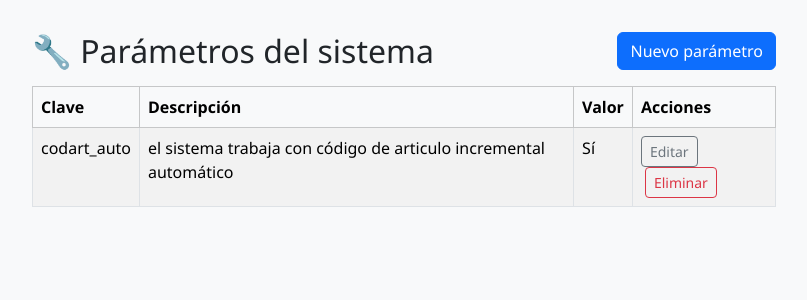
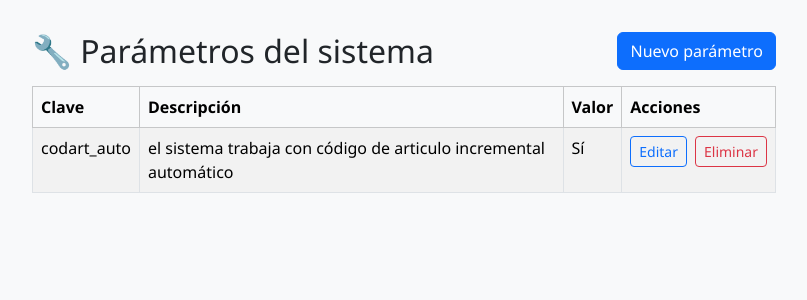
Before and after one commit to aflecha5278/saf-erp, a Django app: page /articulos/parametros/ in a window 1280 px wide. Shown: the part 119-419 px from the top of the page, without its empty margins (236-1043 px from the left). Run offline with Django 5.2, Linux system fonts and the light colour scheme; data comes from the database, SQL or seed files in the repository; some libraries are stand-ins or nearby versions.

```diff
--- a/articulos/templates/articulos/listar_parametros.html
+++ b/articulos/templates/articulos/listar_parametros.html
@@ -25,12 +25,14 @@
             <td>{{ parametro.descripcion }}</td>
             <td>{{ parametro.get_valor_display }}</td>
             <td>
-				<a href="{% url 'editar_parametro' parametro.id %}" class="btn btn-sm btn-outline-secondary">
-					<i class="bi bi-pencil-square"></i> Editar
-				</a>
-				<a href="{% url 'eliminar_parametro' parametro.id %}" class="btn btn-sm btn-outline-danger ms-1" onclick="return confirm('¿Eliminar este parámetro?');">
-					<i class="bi bi-trash"></i> Eliminar
-				</a>
+				<div class="d-flex justify-content-start">
+					<a href="{% url 'editar_parametro' parametro.id %}" class="btn btn-sm btn-outline-primary me-2">
+						<i class="bi bi-pencil-square"></i> Editar
+					</a>
+					<a href="{% url 'eliminar_parametro' parametro.id %}" class="btn btn-sm btn-outline-danger" onclick="return confirm('¿Eliminar este parámetro?');">
+						<i class="bi bi-trash"></i> Eliminar
+					</a>
+				</div>
 			</td>
           </tr>
         {% endfor %}
```
